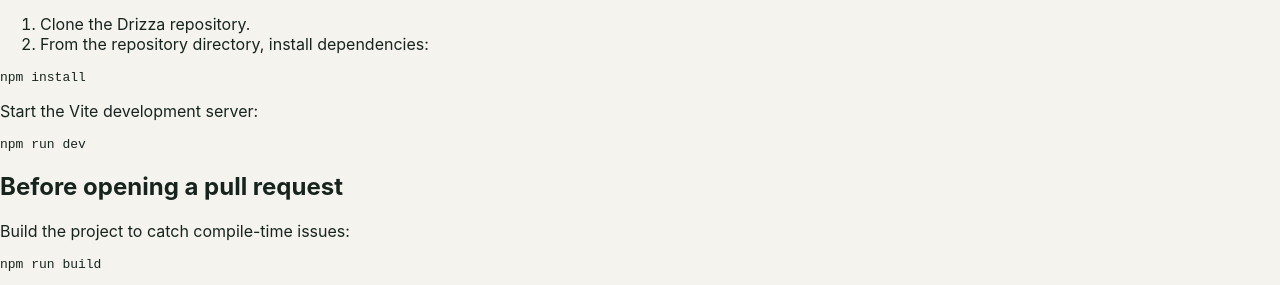
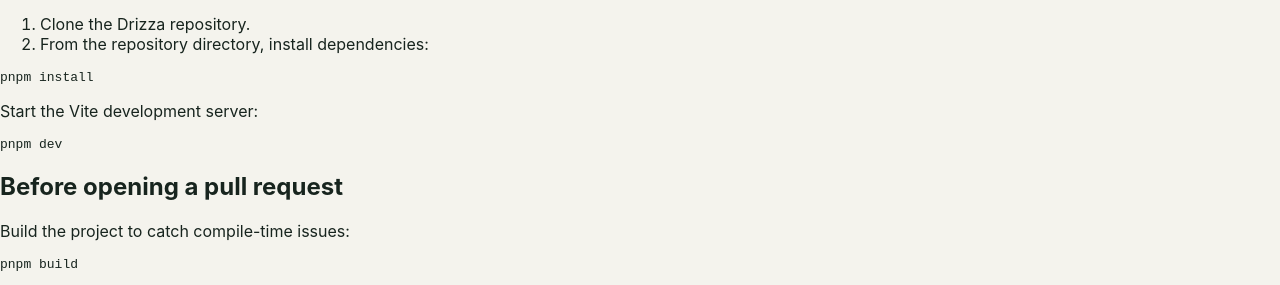
Before and after one commit to drizza-dev/drizza, a website built with Vite: page docs/guide/contributing/index.html in a window 1280 px wide. Shown: the part 409-694 px from the top of the page. Built offline with nearby package versions, Linux system fonts and the light colour scheme.

Commit message:
🔧 docs(contributing): troca npm por pnpm no guia de contribuição
O repo passou a usar pnpm (PR #3 remove o package-lock.json) e o
CONTRIBUTING da org já diz pnpm; o guia em docs/ ficou para trás.

Refs: LAB-333

Co-Authored-By: Claude <noreply@anthropic.com>

```diff
--- a/docs/guide/contributing/index.html
+++ b/docs/guide/contributing/index.html
@@ -49,13 +49,13 @@
   <li>Clone <a href="https://github.com/drizza-dev/drizza">the Drizza repository</a>.</li>
   <li>From the repository directory, install dependencies:</li>
 </ol>
-<pre class="command-block"><code>npm install</code></pre>
+<pre class="command-block"><code>pnpm install</code></pre>
 <p>Start the Vite development server:</p>
-<pre class="command-block"><code>npm run dev</code></pre>
+<pre class="command-block"><code>pnpm dev</code></pre>
 
 <h2 id="before-sharing">Before opening a pull request</h2>
 <p>Build the project to catch compile-time issues:</p>
-<pre class="command-block"><code>npm run build</code></pre>
+<pre class="command-block"><code>pnpm build</code></pre>
 <p>Keep the change focused, describe its user impact, and include the steps you used to verify it. Open a <a href="https://github.com/drizza-dev/drizza/issues">GitHub issue</a> first if the proposed change affects product scope or provider behavior.</p>
 
 <h2 id="current-status">Current integration status</h2>
```
Also changed, not shown: docs/pt/guide/contributing/index.html (+3 -3 lines).
